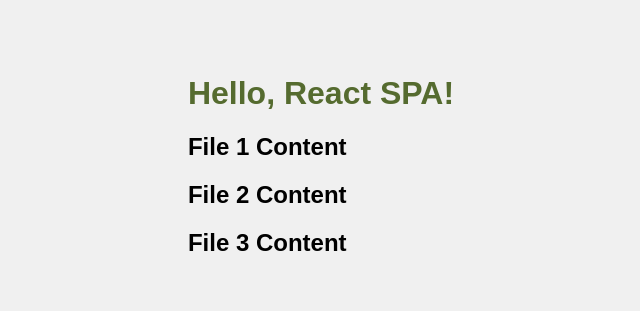
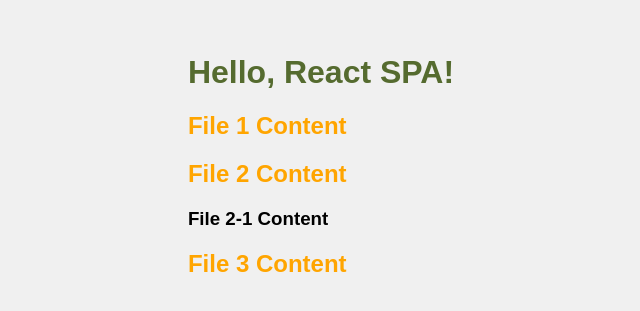
Before and after one commit to samuel21695/React-vanilla-tutorial, a React app: page / in a window 1280 px wide. Shown: the part 235-546 px from the top of the page, without its empty margins (319-959 px from the left). Built offline with nearby package versions, Linux system fonts and the light colour scheme.

Commit message:
📝 component test

```diff
--- a/public/styles/style.css
+++ b/public/styles/style.css
@@ -16,3 +16,7 @@ body {
 h1 {
   color: darkolivegreen;
 }
+
+h2 {
+  color: orange
+}
--- a/src/components/file2.js
+++ b/src/components/file2.js
@@ -1,7 +1,12 @@
 import React from "react";
 
 function File2() {
-  return <h2>File 2 Content</h2>;
+  return (
+    <div>
+      <h2>File 2 Content</h2>
+      <h3>File 2-1 Content</h3>
+    </div>
+  );
 }
 
 export default File2;
```
